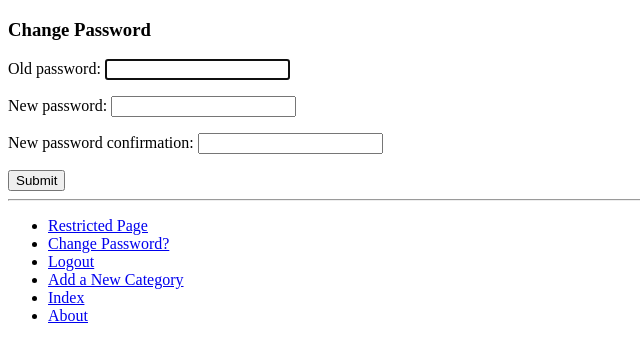
After one commit to mikobautista/tango-with-django-project, a Django app: page /accounts/password/change/ in a window 1280 px wide. The commit adds this page. Shown: the top 362 px of the page, without its empty margins (0-640 px from the left). Run offline with Django 3.2, Linux system fonts and the light colour scheme; the visitor is signed in with stand-in values (Sample User, id 1).

Commit message:
change password

```diff
--- a/rango/views.py
+++ b/rango/views.py
@@ -1,12 +1,10 @@
 from datetime import datetime
 
-from django.contrib.auth import authenticate, login, logout
 from django.contrib.auth.decorators import login_required
-from django.contrib.auth.models import User
-from django.http import HttpResponseRedirect, HttpResponse
+from django.http import HttpResponse
 from django.shortcuts import render
 
-from rango.forms import CategoryForm, PageForm, UserForm
+from rango.forms import CategoryForm, PageForm
 from rango.models import Category, Page
 
 
--- a/tango_with_django_project/urls.py
+++ b/tango_with_django_project/urls.py
@@ -11,6 +11,7 @@ class MyRegistrationView(RegistrationView):
     def get_success_url(self, user):
         return '/rango/'
 
+
 urlpatterns = patterns('',
     url(r'^admin/', include(admin.site.urls)),
     url(r'^rango/', include('rango.urls')),
@@ -18,6 +19,13 @@ urlpatterns = patterns('',
     # Add in this url pattern to override the default pattern in accounts.
     url(r'^accounts/register/$', MyRegistrationView.as_view(), name='registration_register'),
     url(r'^accounts/', include('registration.backends.simple.urls')),
+
+    url(r'^accounts/password/change/$', auth_views.password_change, {
+        'template_name': 'registration/password_change_form.html'},
+        name='password_change'),
+    url(r'^accounts/password/change/done/$', auth_views.password_change_done,
+        {'template_name': 'registration/password_change_done.html'},
+        name='password_change_done'),
 )
 
 if settings.DEBUG:
--- a/templates/rango/base.html
+++ b/templates/rango/base.html
@@ -16,7 +16,7 @@
             <ul>
             {% if user.is_authenticated %}
                 <li><a href="{% url 'restricted' %}">Restricted Page</a></li>
-                <li><a href="{% url 'account_details' %}">Account Details</a></li>
+                <li><a href="{% url 'password_change' %}">Change Password?</a></li>
                 <li><a href="{% url 'auth_logout' %}?next=/rango/">Logout</a></li>
                 <li><a href="{% url 'add_category' %}">Add a New Category</a></li>
             {% else %}
--- /dev/null
+++ b/templates/registration/password_change_done.html
@@ -0,0 +1,6 @@
+{% extends 'rango/base.html' %}
+
+{% block body_block %}
+<h3>Your password has been changed.</h3>
+<p>:)</p>
+{% endblock %}
--- /dev/null
+++ b/templates/registration/password_change_form.html
@@ -0,0 +1,10 @@
+{% extends 'rango/base.html' %}
+
+{% block body_block %}
+  <h3>Change Password</h3>
+  <form method="post">
+    {% csrf_token %}
+    {{ form.as_p }}
+    <button type="submit">Submit</button>
+  </form>
+{% endblock %}
```
